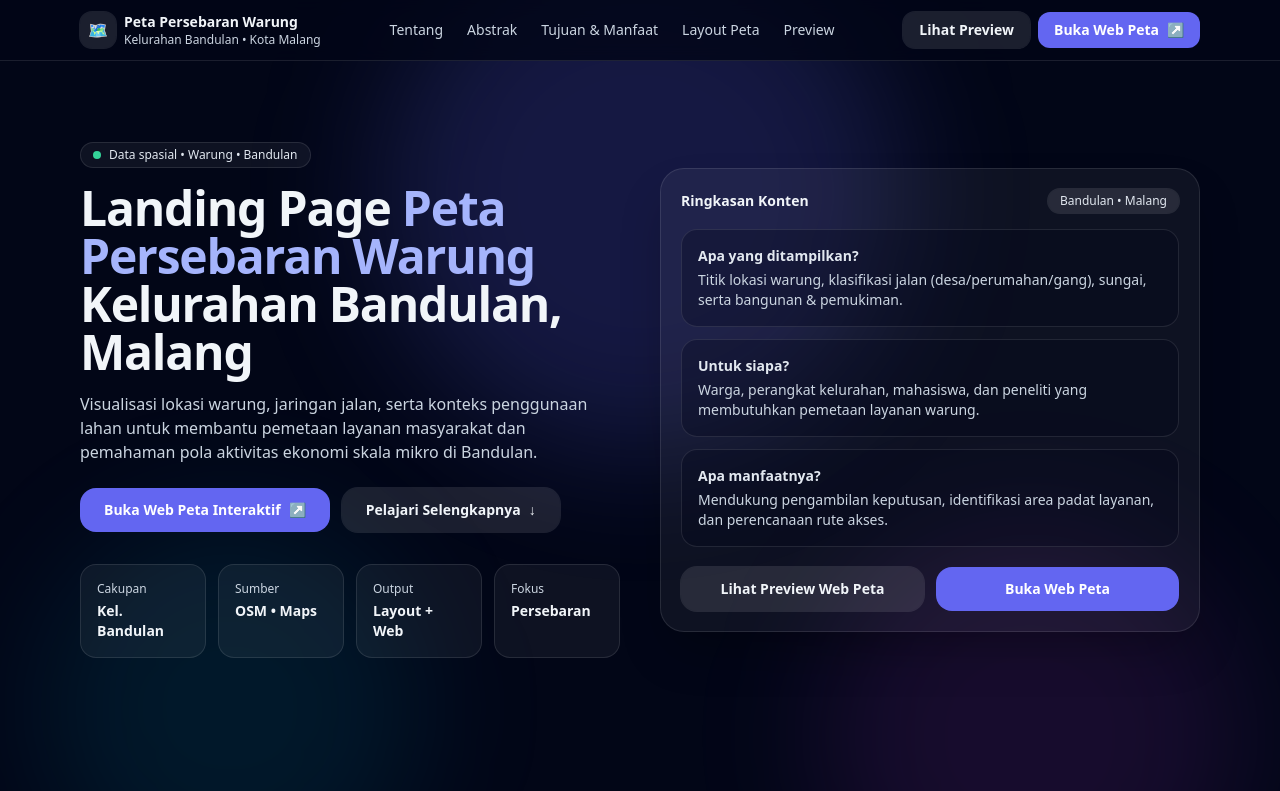
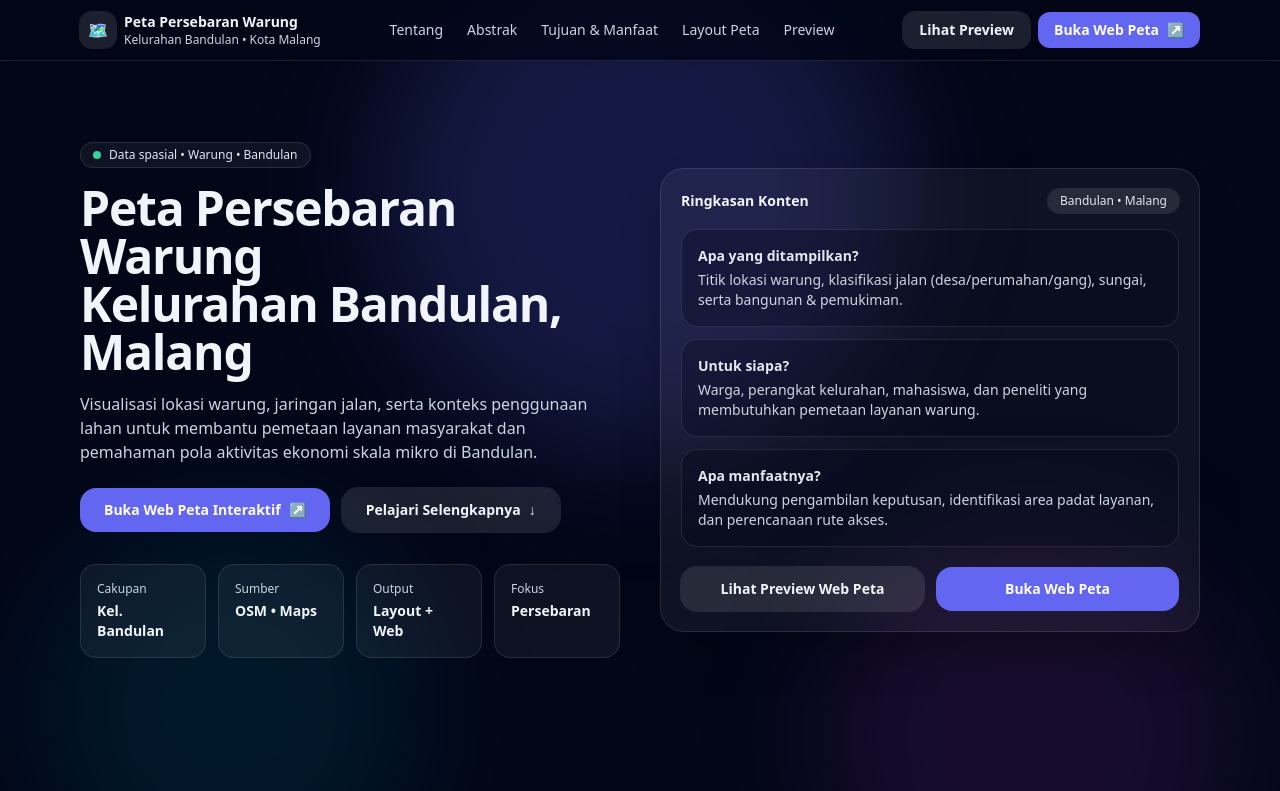
Before and after one commit to Freddy47588/SIGC2_Peta-Tematik-Persebaran-Warung-di-Daerah-Kelurahan-Bandulan, a plain HTML site: page index.html in a window 1280 px wide. Shown: the top 791 px of the page. Drawn offline with nearby package versions, Linux system fonts and the light colour scheme.

Commit message:
Fix header text on landing page

```diff
--- a/index.html
+++ b/index.html
@@ -80,7 +80,7 @@
           </p>
 
           <h1 class="mt-4 text-3xl font-extrabold tracking-tight md:text-5xl">
-            Landing Page <span class="text-indigo-300">Peta Persebaran Warung</span><br />
+            Peta Persebaran Warung</span><br />
             Kelurahan Bandulan, Malang
           </h1>
 
```
